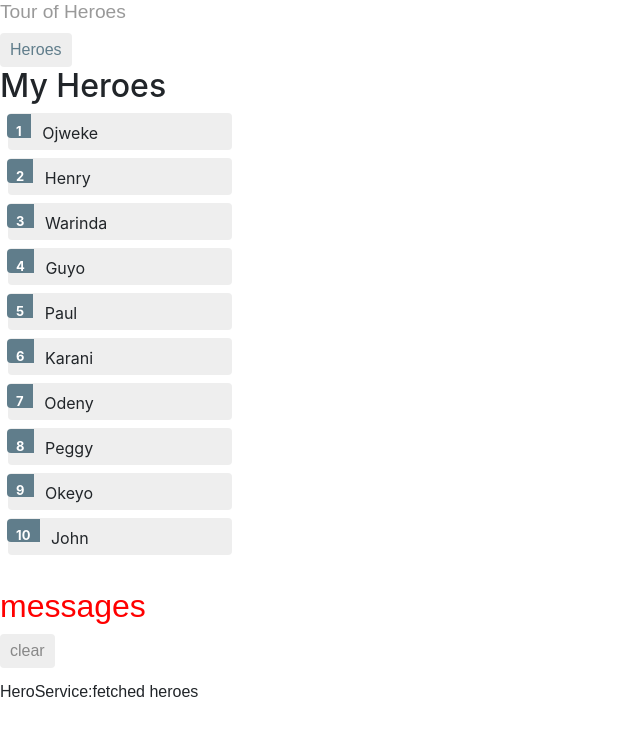
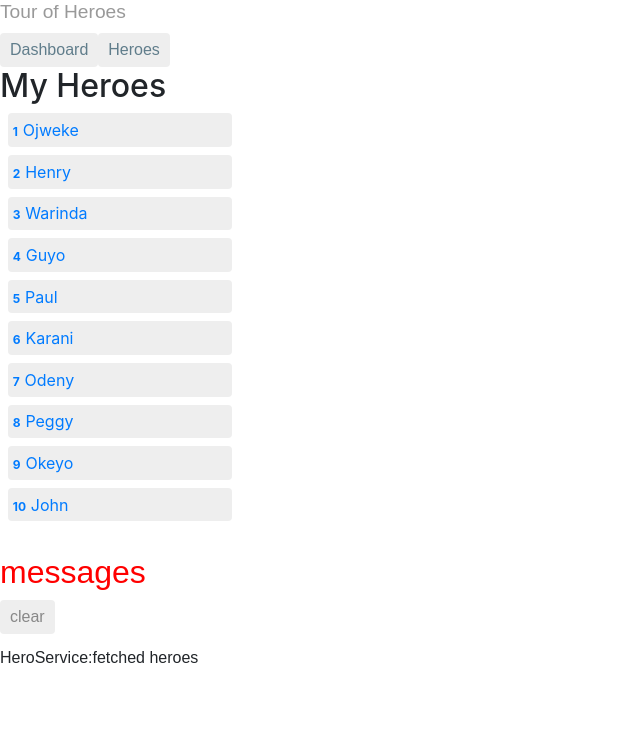
Before and after one commit to Torocy/Heroes, an Angular app: page /heroes in a window 1280 px wide. Shown: the top 736 px of the page, without its empty margins (0-640 px from the left). Built offline with nearby package versions, Linux system fonts and the light colour scheme.

Commit message:
added a navigation to hero detais

```diff
--- a/src/app/app-routing.module.ts
+++ b/src/app/app-routing.module.ts
@@ -2,11 +2,13 @@
 import { Routes, RouterModule } from '@angular/router';
 import { HeroesComponent } from './heroes/heroes.component';
 import { DashboardComponent} from './dashboard/dashboard.component';
+import { HeroDetailComponent} from './hero-detail/hero-detail.component';
 
 const routes: Routes = [
   {path:'heroes', component: HeroesComponent},
   {path:'dashboard', component:DashboardComponent},
-  {path:'', redirectTo:'/dashboard',pathMatch:'full'}
+  {path:'', redirectTo:'/dashboard',pathMatch:'full'},
+  {path:'detail/:id', component:HeroDetailComponent}
 
 ];
 
--- a/src/app/app.component.html
+++ b/src/app/app.component.html
@@ -1,6 +1,7 @@
 <!--The content below is only a placeholder and can be replaced.-->
 <h1>{{title}}</h1>
 <nav>
+    <a routerLink="/dashboard">Dashboard</a>
     <a routerLink="/heroes">Heroes</a>
 </nav>
 <router-outlet></router-outlet>
--- a/src/app/dashboard/dashboard.component.html
+++ b/src/app/dashboard/dashboard.component.html
@@ -1,6 +1,6 @@
 <h3>Top Heroes</h3>
 <div class="grid grid-pad">
-  <a *ngFor="let hero of heroes" class="col-1-4">
+  <a *ngFor="let hero of heroes" class="col-1-4" routerLink="/detail/{{hero.id}}">
     <div class="module hero">
       <h4>{{hero.name}}</h4>
     </div>
--- a/src/app/hero-detail/hero-detail.component.ts
+++ b/src/app/hero-detail/hero-detail.component.ts
@@ -1,5 +1,8 @@
 import { Component, OnInit, Input } from '@angular/core';
 import { Hero } from '../heroes';
+import { ActivatedRoute } from '@angular/router';
+import { Location } from '@angular/common';
+import { HeroService } from '../hero.service';
 
 @Component({
   selector: 'app-hero-detail',
@@ -10,9 +13,17 @@
 
   @Input() hero: Hero;
 
-  constructor() { }
+  constructor(private route: ActivatedRoute,
+              private heroService: HeroService,
+              private location: Location) { }
 
   ngOnInit() {
+    this.getHero();
+  }
+
+  getHero(): void {
+    const id = +this.route.snapshot.paramMap.get('id');
+    this.heroService.getHero(id).subscribe(hero =>this.hero=this.hero);
   }
 
 }
--- a/src/app/hero.service.ts
+++ b/src/app/hero.service.ts
@@ -15,5 +15,11 @@
     return of(HEROES);
   }
 
+  getHero(id: number): Observable<Hero> {
+    // TODO: send the message _after_ fetching the hero
+    this.messageService.add(`HeroService: fetched hero id=${id}`);
+    return of(HEROES.find(hero => hero.id === id));
+  }
+
   constructor(private messageService: MessageService) { }
 }
--- a/src/app/heroes/heroes.component.css
+++ b/src/app/heroes/heroes.component.css
@@ -1,7 +1,3 @@
-.selected {
-    background-color:#CFD8DC !important;
-    color: white;
-}
 
 .heroes {
     margin: 0 0 2em 0;
@@ -20,31 +16,3 @@
     border-radius: 4px;
 
 }
-
-.heroes li.selected :hover{
-    background-color:#BBD8DC !important;
-
-}
-.heroes li :hover{
-    color: #607D8B;
-    background-color: #DDD;
-    left: .1em;
-}
-.heroes .text{
-    position: relative;
-    top: -3px;
-}
-.heroes .badge{
-    display: inline-block;
-    font-size: small;
-    color: white;
-    padding: 0.8em 0.7em 0 0.7em;
-    background-color: #607D8B;
-    line-height: 1em;
-    position: relative;
-    left: -1px;
-    top: -4px;
-    height: 1.8em;
-    margin-right: .8em;
-    border-radius: 4px 0 0 4px;
-}
--- a/src/app/heroes/heroes.component.html
+++ b/src/app/heroes/heroes.component.html
@@ -1,11 +1,9 @@
 <H2>My Heroes</H2>
 
 <ul class="heroes">
-    <li *ngFor="let hero of heroes"
-    [class.selected]="hero === selectedHero"
-    (click)="onSelect(hero)">
-        <span class="badge">{{hero.id}}</span>{{hero.name}}
+    <li *ngFor="let hero of heroes">
+        <a routerLink="/detail/{{hero.id}}">
+            <span class="badge">{{hero.id}}</span>{{hero.name}}
+        </a>
     </li>
 </ul>
-
-<app-hero-detail [hero]="selectedHero"></app-hero-detail>
--- a/src/app/heroes/heroes.component.ts
+++ b/src/app/heroes/heroes.component.ts
@@ -14,7 +14,7 @@
     name :'Torocy'
   };
 
-  selectedHero : Hero;
+  //selectedHero : Hero;
   heroes: Hero[];
 
   constructor( private heroService : HeroService) { }
@@ -24,9 +24,9 @@
     this.getHeroes();
   }
 
-  onSelect(hero: Hero): void {
-    this.selectedHero = hero;
-  }
+  //onSelect(hero: Hero): void {
+    //this.selectedHero = hero;
+  //s}
   //function to retrieve the heroes from the service.
   getHeroes(): void{
     //subscribe in heroes component.
```
